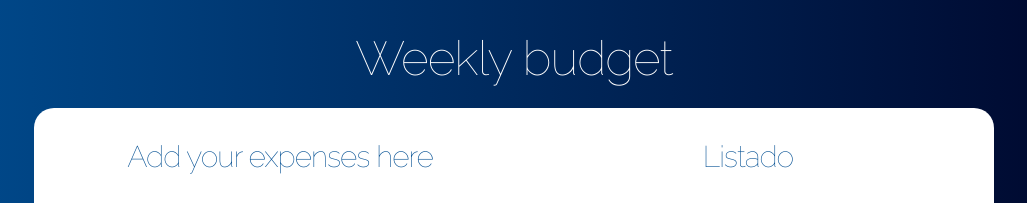
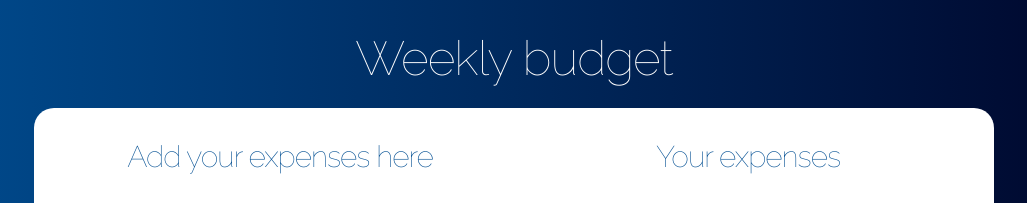
Before and after one commit to lautarosoliani/Alkemy-Javascript-React-app, a React (Create React App) app in the folder myapp/: page / in a window 1280 px wide. Both pictures are taken after typing "5" into the empty fields and a click on the input 640 px from the left and 277 px from the top of the page. Shown: the top 203 px of the page, without its empty margins (126-1153 px from the left). Built offline with nearby package versions, Linux system fonts and the light colour scheme.

Commit message:
Lenguage refactored

```diff
--- a/myapp/public/index.html
+++ b/myapp/public/index.html
@@ -36,7 +36,7 @@
             rel="stylesheet"
             href="https://cdnjs.cloudflare.com/ajax/libs/skeleton/2.0.4/skeleton.min.css"
         />
-        <title>Presupuesto React</title>
+        <title>React Budget</title>
     </head>
     <body>
         <noscript>You need to enable JavaScript to run this app.</noscript>
--- a/myapp/src/components/Listado.js
+++ b/myapp/src/components/Listado.js
@@ -4,7 +4,7 @@ import PropTypes from "prop-types"
 
 const Listado = ({ gastos }) => (
     <div className="gastos-realizados">
-        <h2>Listado</h2>
+        <h2>Your expenses</h2>
         {gastos.map((gasto) => (
             <Gasto key={gasto.id} gasto={gasto} />
         ))}
```
